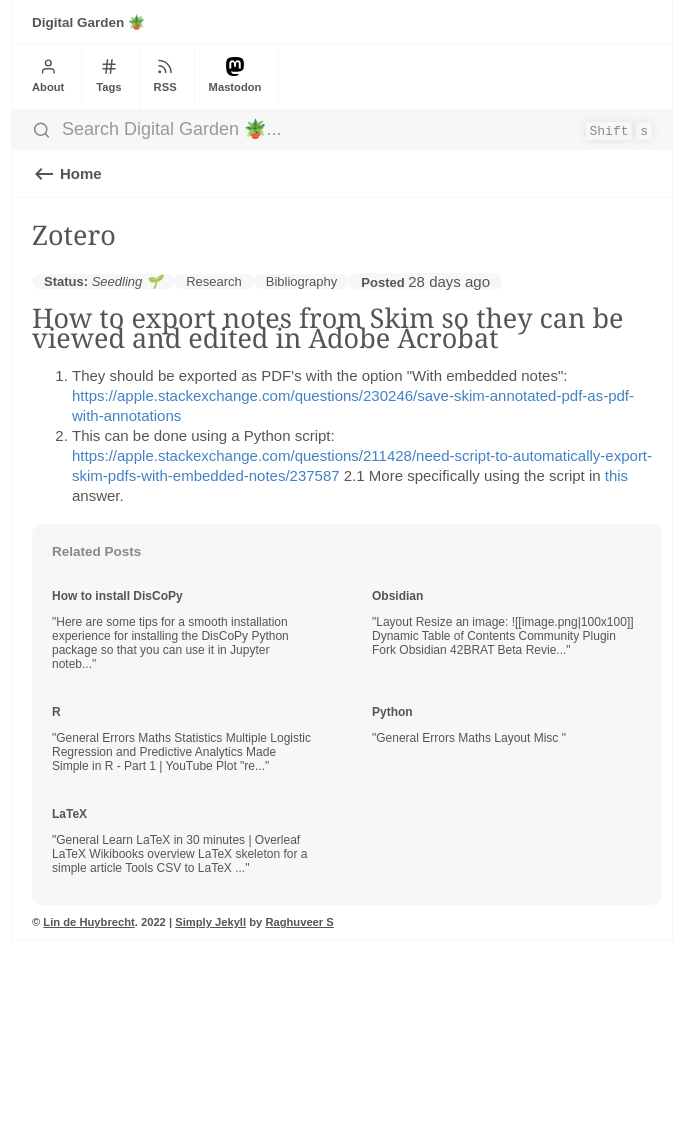
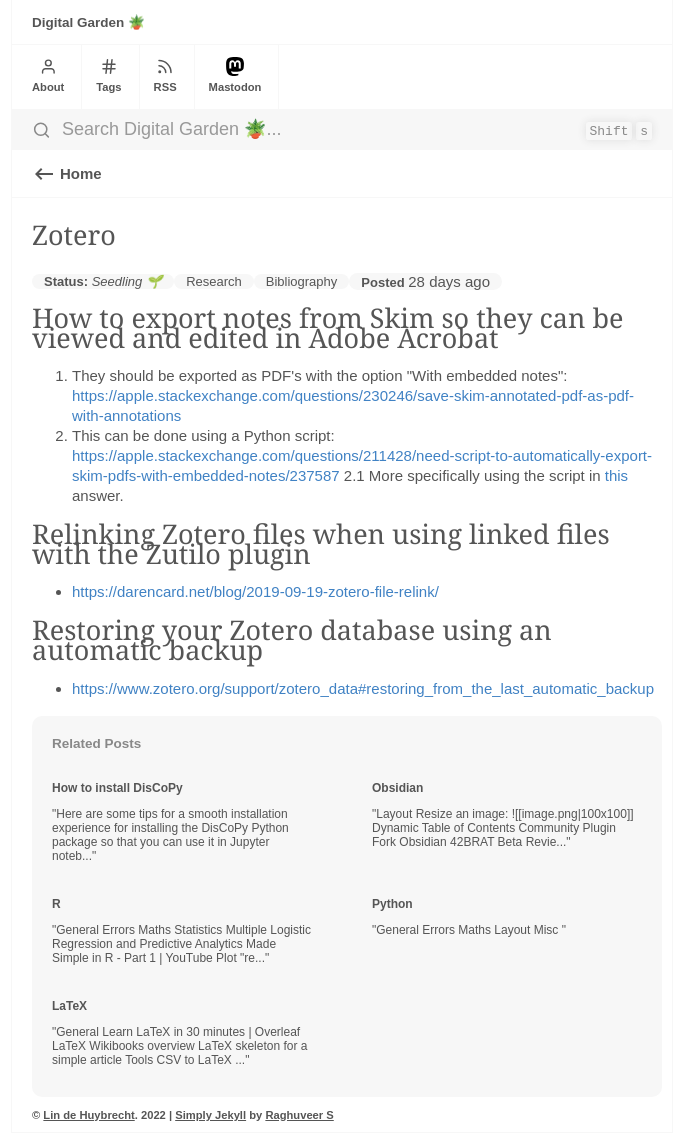
Before and after one commit to LndH/digital-garden, a Jekyll site: the page built from _posts/2023-11-21-Zotero.md, in a window 1280 px wide. Shown: the whole page, without its empty margins (298-985 px from the left). Built offline with Jekyll 4.4.1, drawn with Linux system fonts in a browser that asks for light colours; before the commit the page ends 941 px from its top, so only the background shows below that.

Commit message:
edited post

```diff
--- a/_posts/2023-11-21-Zotero.md
+++ b/_posts/2023-11-21-Zotero.md
@@ -7,3 +7,9 @@
 1. They should be exported as PDF's with the option "With embedded notes": [https://apple.stackexchange.com/questions/230246/save-skim-annotated-pdf-as-pdf-with-annotations](https://apple.stackexchange.com/questions/230246/save-skim-annotated-pdf-as-pdf-with-annotations)
 2. This can be done using a Python script: [https://apple.stackexchange.com/questions/211428/need-script-to-automatically-export-skim-pdfs-with-embedded-notes/237587](https://apple.stackexchange.com/questions/211428/need-script-to-automatically-export-skim-pdfs-with-embedded-notes/237587)
 	2.1 More specifically using the script in [this](https://apple.stackexchange.com/a/341030) answer.
+
+# Relinking Zotero files when using linked files with the Zutilo plugin
+- [https://darencard.net/blog/2019-09-19-zotero-file-relink/](https://darencard.net/blog/2019-09-19-zotero-file-relink/)
+
+# Restoring your Zotero database using an automatic backup
+- [https://www.zotero.org/support/zotero_data#restoring_from_the_last_automatic_backup](https://www.zotero.org/support/zotero_data#restoring_from_the_last_automatic_backup)
```
